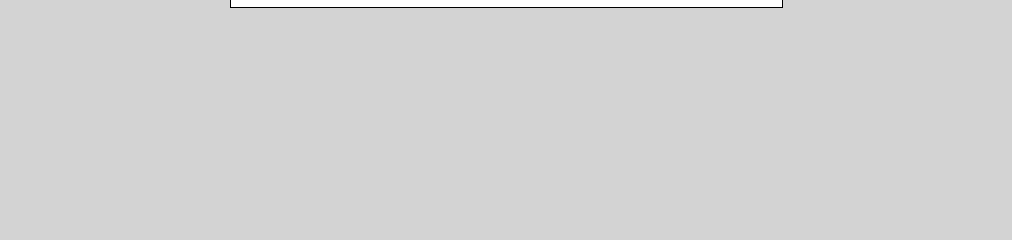
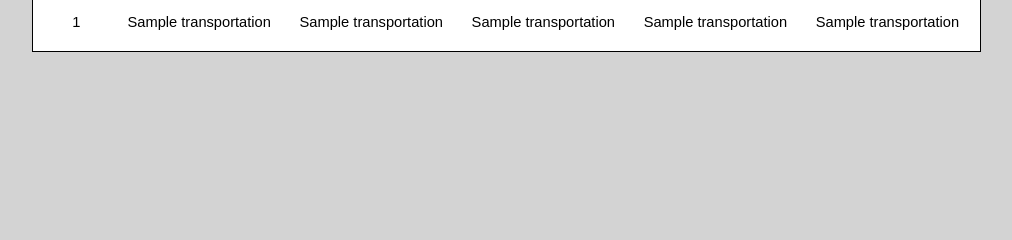
Before and after one commit to OneDollarMan/garage_bd, a Flask app: template templates/transportations.html in a window 1280 px wide. Shown: the part 149-389 px from the top of the page, without its empty margins (267-1279 px from the left). Run offline with Flask 2, Linux system fonts and the light colour scheme; the template is opened without the code that fills it: values that come from a table or form of the project are taken from there, most other values are stand-ins (such as "Sample title", 1, 10 or a date in 2020); parts of the project's set-up code (start-up, migrations or seed data) failed here and were passed over.

Commit message:
fix tr select

```diff
--- a/templates/transportations.html
+++ b/templates/transportations.html
@@ -49,7 +49,7 @@
                 {% endif %}
             </tr>
             {% for transportation in transportations %}
-            {% if transportation[12] == 1 or transportation[20] > 0 %}
+            {% if (transportation[2] != 0 and transportation[3] != 0 and transportation[4] != 0) or transportation[6] > 0 %}
             <tr>
                 <td><a href="/transportations/{{transportation[0]}}">{{transportation[0]}}</a></td>
                 <td><a href="/transportations/{{transportation[0]}}">{{transportation[1]}}</a></td>
```
Also changed, not shown: 1 other file.
